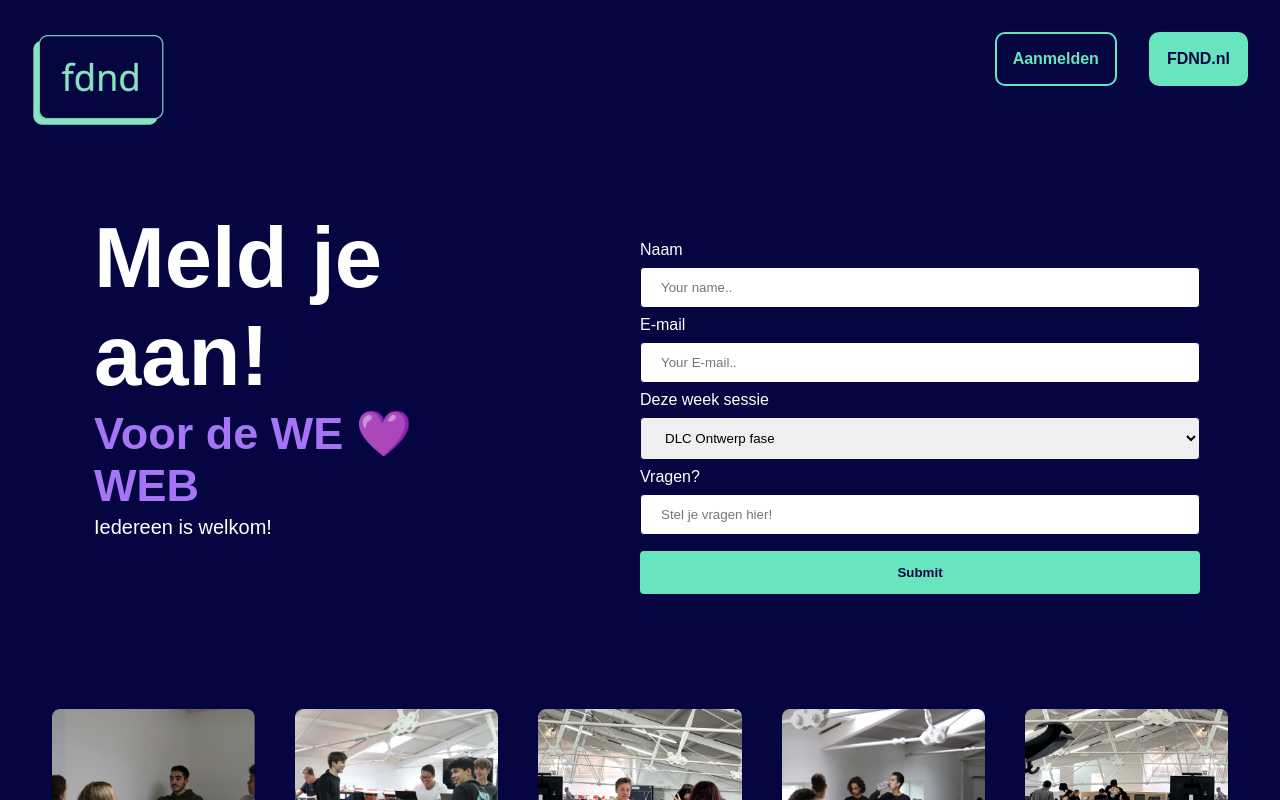
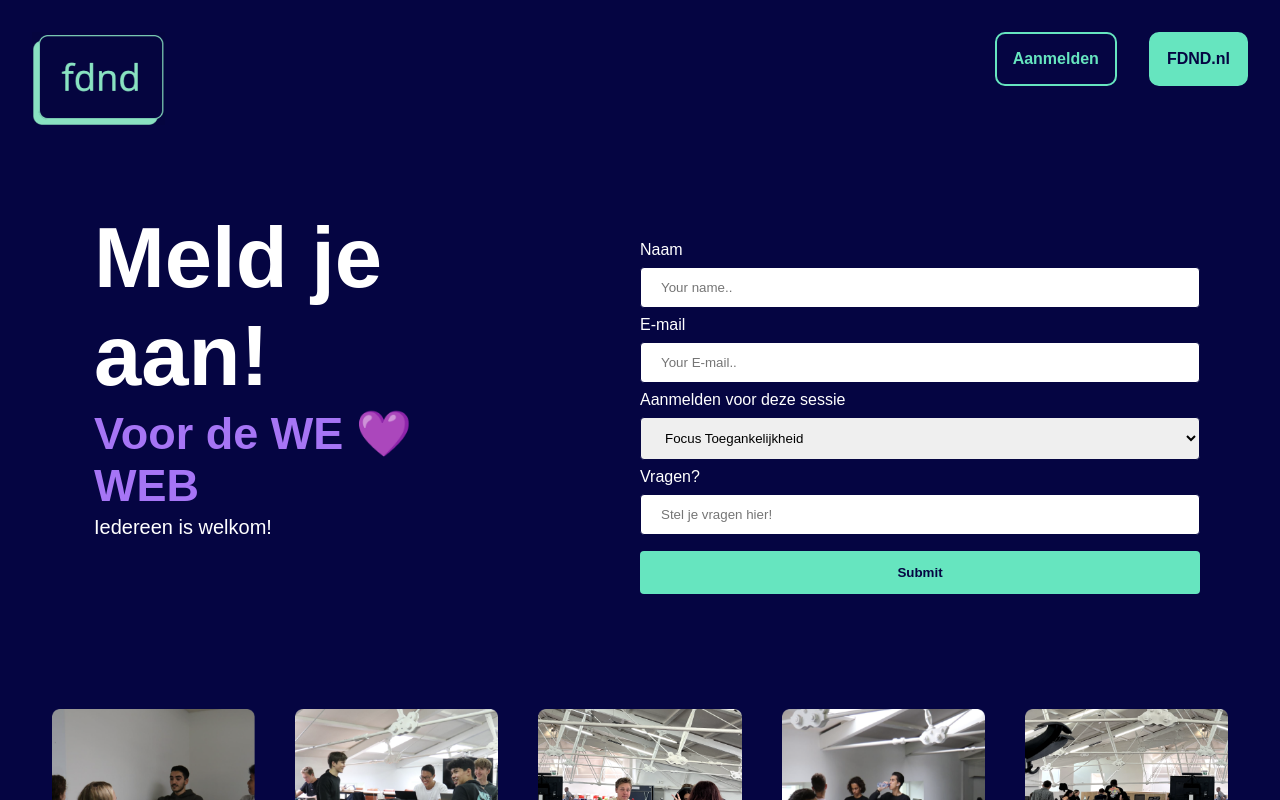
Before and after one commit to EmonaSantiago/18.ILoveWebApp, a SvelteKit app: page /aanmelden in a window 1280 px wide. Shown: the top 800 px of the page. Built offline with nearby package versions, Linux system fonts and the light colour scheme.

Commit message:
detail page content

```diff
--- a/src/routes/aanmelden/+page.svelte
+++ b/src/routes/aanmelden/+page.svelte
@@ -30,14 +30,12 @@
           placeholder="Your E-mail.."
         />
 
-        <label for="country">Deze week sessie</label>
+        <label for="country">Aanmelden voor deze sessie</label>
         <select id="country" name="country">
-          <option value="sessie">DLC Ontwerp fase</option>
-          <option value="sessie">Adobe illustrator Digital design</option>
-          <option value="sessie">Html/Css skills</option>
+          <option value="sessie">Focus Toegankelijkheid</option>
+          <option value="sessie">Javascript</option>
+          <option value="sessie">Html/Css</option>
           <option value="sessie">Project Board opzetten</option>
-          <option value="sessie">3D skills</option>
-          <option value="sessie">FDND Founder</option>
         </select>
 
         <label for="vragen">Vragen?</label>
```
Also changed, not shown: src/routes/detail/+page.svelte (+8 -6 lines), 1 other file (tests, documents, lock files or other folders).
